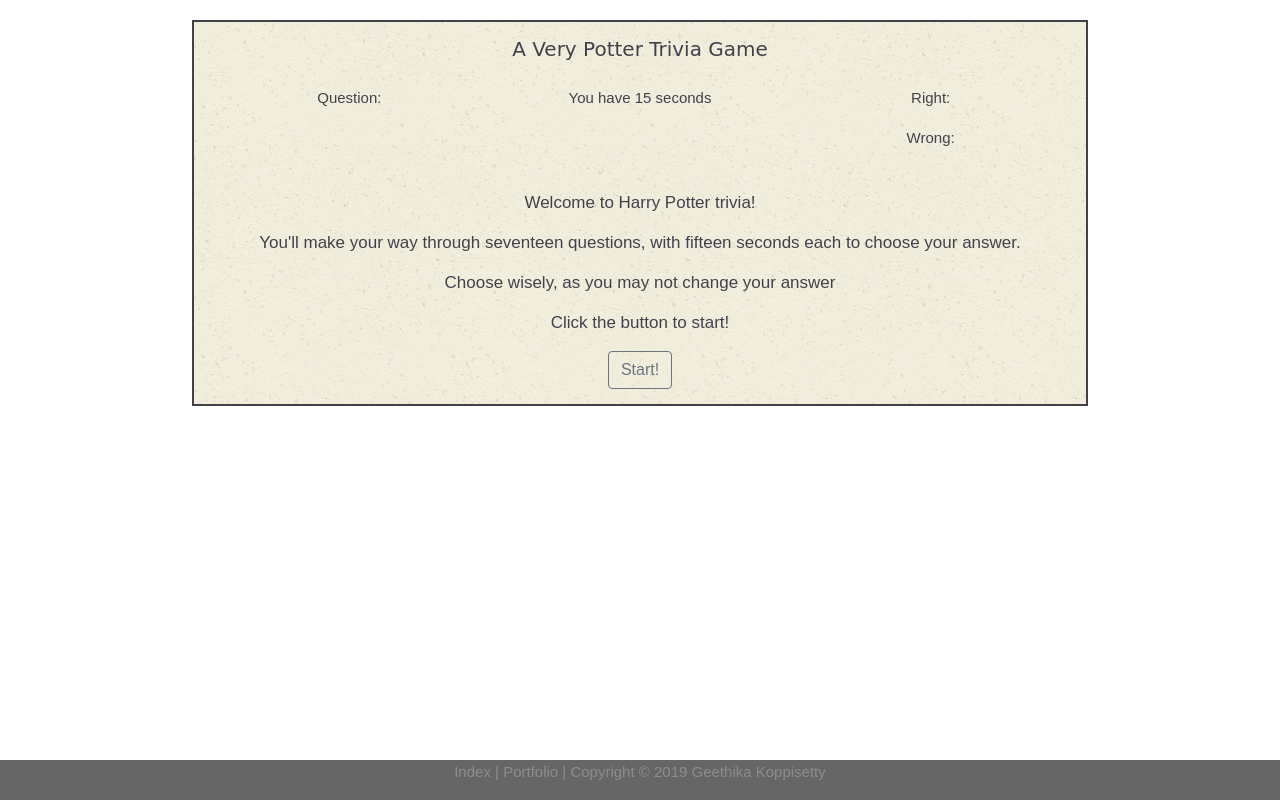
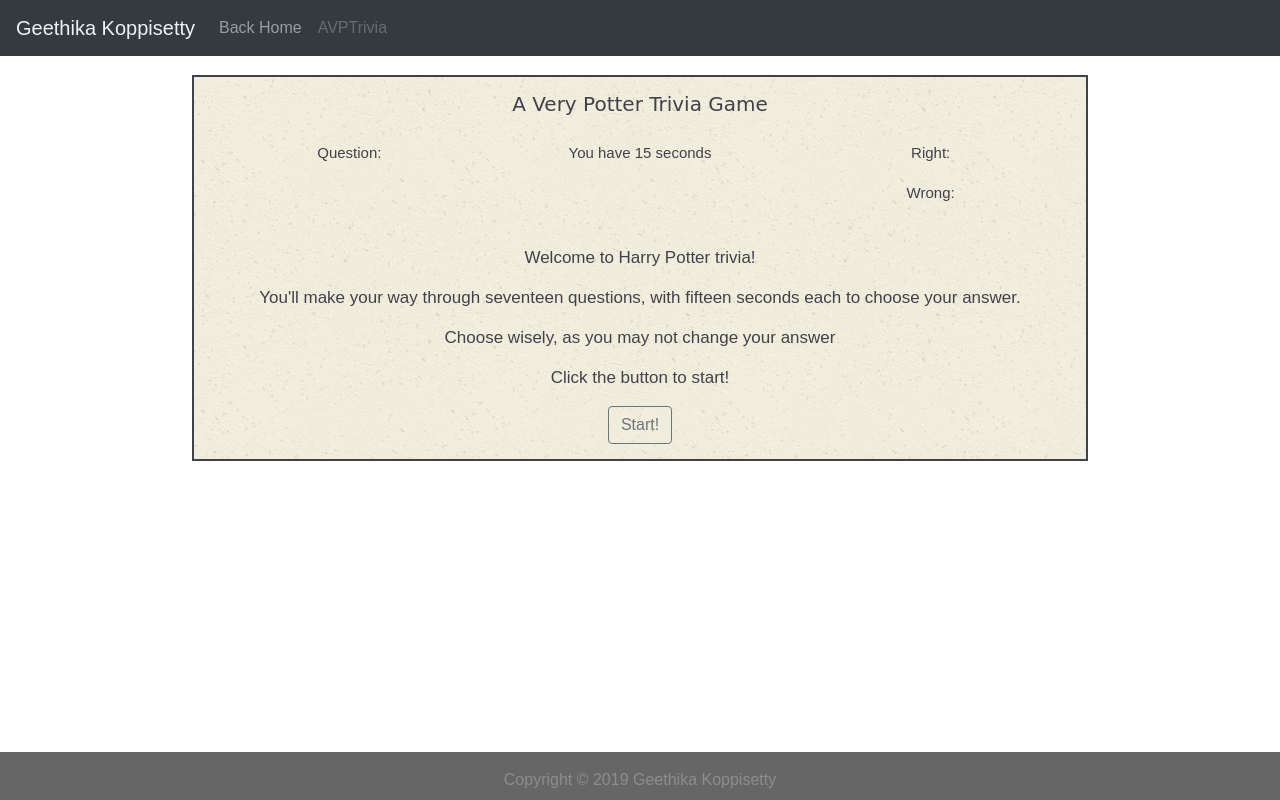
Before and after one commit to Gkoppisetty96/AVPTrivia, a plain HTML site: page index.html in a window 1280 px wide. Drawn offline with nearby package versions, Linux system fonts and the light colour scheme; a web font is replaced by a local one.

Commit message:
version 3.0

```diff
--- a/assets/css/style.css
+++ b/assets/css/style.css
@@ -1,26 +1,3 @@
-footer {
-    position: fixed;
-    left: 0;
-    bottom: 0;
-    width: 100%;
-    background: #666666;
-    color: #8d8d8d;
-    text-align: center;
-    font-size: 15px;
-    /* height: 10%; */
-    margin-top: 100px;
-    /* no top margin found when window resized */
-}
-
-a:hover {
-    text-shadow: 0 0 3px #4aaaa5;
-    text-decoration: none;
-    color: currentColor;
-}
-a {
-    color:#8d8d8d;
-}
-
 body {
     background: url("../images/hogwarts.jpg") center center fixed;
     background-repeat: no-repeat;
@@ -29,12 +6,45 @@ body {
     line-height: 1.5em;
     color: #41414c;
     font-family: Arial, Helvetica, sans-serif;
+    text-align: center;
 }
+
+.navbar {
+    color: #eff0f1;
+    position: fixed;
+    right: 0;
+    top: 0;
+    width: 100%;
+    z-index: 2;
+    margin-bottom: 50px;
+}
+
+footer {
+    width: 100%;
+    position: fixed;
+    left: 0;
+    bottom: 0;
+    background: #666666;
+    color: #8d8d8d;
+    height: 3em;
+    padding: 1em;
+}
+
+a:hover {
+    text-shadow: 0 0 5px #b89fbd;
+    text-decoration: none;
+    color: currentColor;
+}
+a {
+    color:inherit;
+}
+
+
 
 .container-fluid {
     border: 2px solid #41414c;
     width: 70%;
-    margin-top: 20px;
+    margin-top: 75px;
     margin-bottom: 20px;
     background-image: url("../images/ricepaper_v3.png");
     background-repeat: repeat;
--- a/index.html
+++ b/index.html
@@ -8,34 +8,48 @@
     <link rel="stylesheet" href="https://stackpath.bootstrapcdn.com/bootstrap/4.1.3/css/bootstrap.min.css"
         integrity="sha384-MCw98/SFnGE8fJT3GXwEOngsV7Zt27NXFoaoApmYm81iuXoPkFOJwJ8ERdknLPMO" crossorigin="anonymous">
     <link rel="stylesheet" href="assets/css/style.css">
+    <link rel="shortcut icon" href="assets/images/bolt.ico">
     <link href="https://fonts.googleapis.com/css?family=Dancing+Script|Meddon" rel="stylesheet">
 </head>
 
 <body>
-
+    <nav class="navbar navbar-expand-lg navbar-dark bg-dark">
+        <a class="navbar-brand">Geethika Koppisetty</a>
+        <button class="navbar-toggler" type="button" data-toggle="collapse" data-target="#navbarNavAltMarkup"
+            aria-controls="navbarNavAltMarkup" aria-expanded="false" aria-label="Toggle navigation">
+            <span class="navbar-toggler-icon"></span>
+        </button>
+        <div class="collapse navbar-collapse" id="navbarNavAltMarkup">
+            <div class="navbar-nav">
+                <a class="nav-item nav-link" href="https://gkoppisetty96.github.io">Back Home</a>
+                <a class="nav-item nav-link disabled" href="#">AVPTrivia</a>
+            </div>
+        </div>
+    </nav>
     <div class="container-fluid">
         <div class="row">
-            <div class="col-md-12" id= "title">
+            <div class="col-md-12" id="title">
                 A Very Potter Trivia Game
             </div>
         </div>
         <div class="row" id="triplet">
-            <div class="col-md-4" id= "counter">
-                Question: <span id= "question-counter"></span>
+            <div class="col-md-4" id="counter">
+                Question: <span id="question-counter"></span>
             </div>
-            <div class="col-md-4" id= "timer">
-                You have <span id= "countdown">15</span> seconds
+            <div class="col-md-4" id="timer">
+                You have <span id="countdown">15</span> seconds
             </div>
-            <div class="col-md-4" id= "scorecard">
+            <div class="col-md-4" id="scorecard">
                 <p>Right: <span id="rightanswers"></span></p>
                 <p>Wrong: <span id="wronganswers"></span></p>
             </div>
         </div>
         <div class="row">
-            <div class="col-md-12" id= "main">
+            <div class="col-md-12" id="main">
                 <span id="instructions">
                     <p>Welcome to Harry Potter trivia!</p>
-                    <p>You'll make your way through seventeen questions, with fifteen seconds each to choose your answer.</p>
+                    <p>You'll make your way through seventeen questions, with fifteen seconds each to choose your
+                        answer.</p>
                     <p>Choose wisely, as you may not change your answer</p>
                     <p>Click the button to start!</p>
                     <button type="button" class="btn btn-outline-secondary" id="start">Start!</button>
@@ -50,14 +64,10 @@
 
 
     <footer>
-        <p>
-            <a href="https://gkoppisetty96.github.io/">Index</a> |
-            <a href="https://gkoppisetty96.github.io/portfolio.html">Portfolio</a> |
+        <span id="footer-info">
             Copyright &copy; 2019 Geethika Koppisetty
-        </p>
-
+        </span>
     </footer>
-
 
     <script src="https://code.jquery.com/jquery-3.3.1.slim.min.js"
         integrity="sha384-q8i/X+965DzO0rT7abK41JStQIAqVgRVzpbzo5smXKp4YfRvH+8abtTE1Pi6jizo"
```
Also changed, not shown: assets/images/bolt.ico (added).
